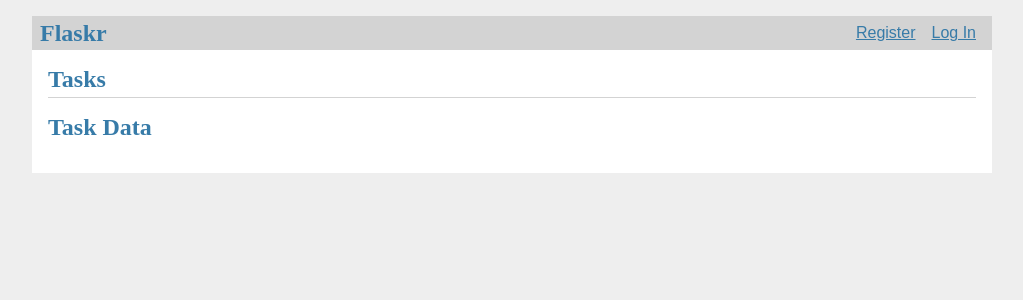
After one commit to mfowler7/CalendarApp, a Flask app: template flaskr/templates/task/details.html in a window 1280 px wide. The commit adds this page. Shown: the top 300 px of the page, without its empty margins (128-1151 px from the left). Run offline with Flask 2, Linux system fonts and the light colour scheme; the template is opened without the code that fills it, so the values that code supplies are empty.

Commit message:
added view to show data for individual task, not working

```diff
--- /dev/null
+++ b/flaskr/templates/task/details.html
@@ -0,0 +1,14 @@
+{% extends 'base.html' %}
+
+{% block header %}
+  <h1>{% block title %}Tasks{% endblock %}</h1>
+  {% if g.user %}
+    <a class="action" href="{{ url_for('task.index') }}">Back to Tasks</a>
+  {% endif %}
+{% endblock %}
+
+{% block content %}
+    {% if g.user['id'] == task['user_id'] %}
+        <h2>Task Data</h2>
+    {% endif %}
+{% endblock %}
--- a/flaskr/templates/task/index.html
+++ b/flaskr/templates/task/index.html
@@ -13,13 +13,13 @@
       <header>
         <div>
           <h1>{{ task['name'] }}</h1>
-          <div class="about">by {{ task['username'] }} on {{ task['created'].strftime('%Y-%m-%d') }}></div>
+          <div class="about">Created on {{ task['created'].strftime('%Y-%m-%d') }}></div>
         </div>
         {% if g.user['id'] == task['user_id'] %}
           <a class="action" href="{{ url_for('task.update', id=task['id']) }}">Edit</a>
+          <a class="action" href="{{ url_for('task.details', id=task['id']) }}">Details</a>
         {% endif %}
       </header>
-      <p class="body">{{ task['description'] }}</p>
     </article>
     {% if not loop.last %}
       <hr>
```
Also changed, not shown: flaskr/task.py (+8 -0 lines).
